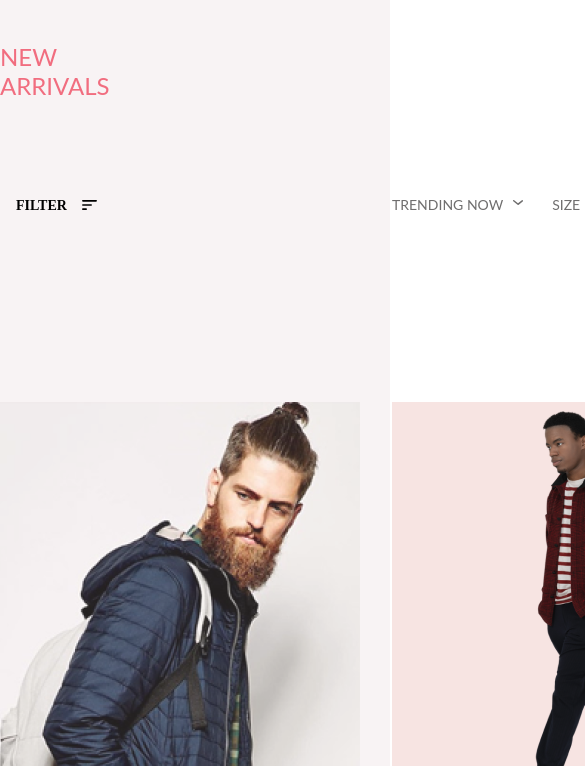
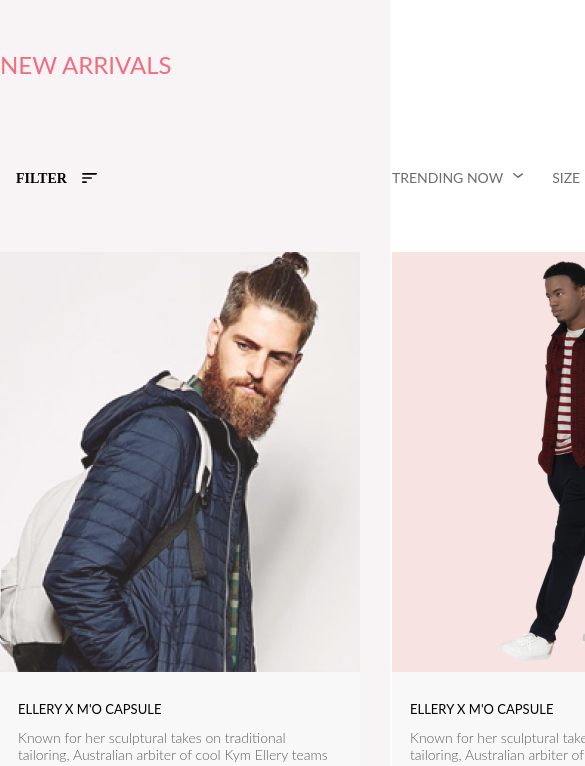
Before and after one commit to SHALFY007/online-shop, a plain HTML site: page catalog.html in a window 390 px wide. Shown: the part 78-844 px from the top of the page, 585 px wide, since content can reach past the window. Drawn offline with Linux system fonts and the light colour scheme; a web font is replaced by a local one.

Commit message:
Сверстал catalog laptop

```diff
--- a/catalog.html
+++ b/catalog.html
@@ -45,7 +45,7 @@
 
         <div class="news-part">
             <div class="container">
-                <h2 class="news-text">NEW ARRIVALS </h2>
+                <h2 class="news-text">NEW&nbsp;ARRIVALS </h2>
                 <nav class="link-section">
                     <ul class="bread-link">
                         <li><a href="index.html" class="link-section-mini">HOME</a>
@@ -565,7 +565,7 @@
 
     <footer class="footer-part">
         <div class="top-part-footer">
-            <div class="container">
+            <div class="container catalog-container-footer">
                 <div class="left-part-footer">
                     <div class="img-part-footer"></div>
                     <p class="left-part-footer-text">
--- a/style.css
+++ b/style.css
@@ -1882,6 +1882,16 @@ button:focus-visible {
         margin-right: 305px;
         width: 251px;
     }
+    .filter-part-offer {
+        padding-top: 24px;
+        height: 10px;
+    }
+    .main-part {
+        min-height: 4000px;
+    }
+    .catalog-container-footer {
+        flex-direction: column;
+    }
 }
 @media (max-width: 375px) {
     body {
```
